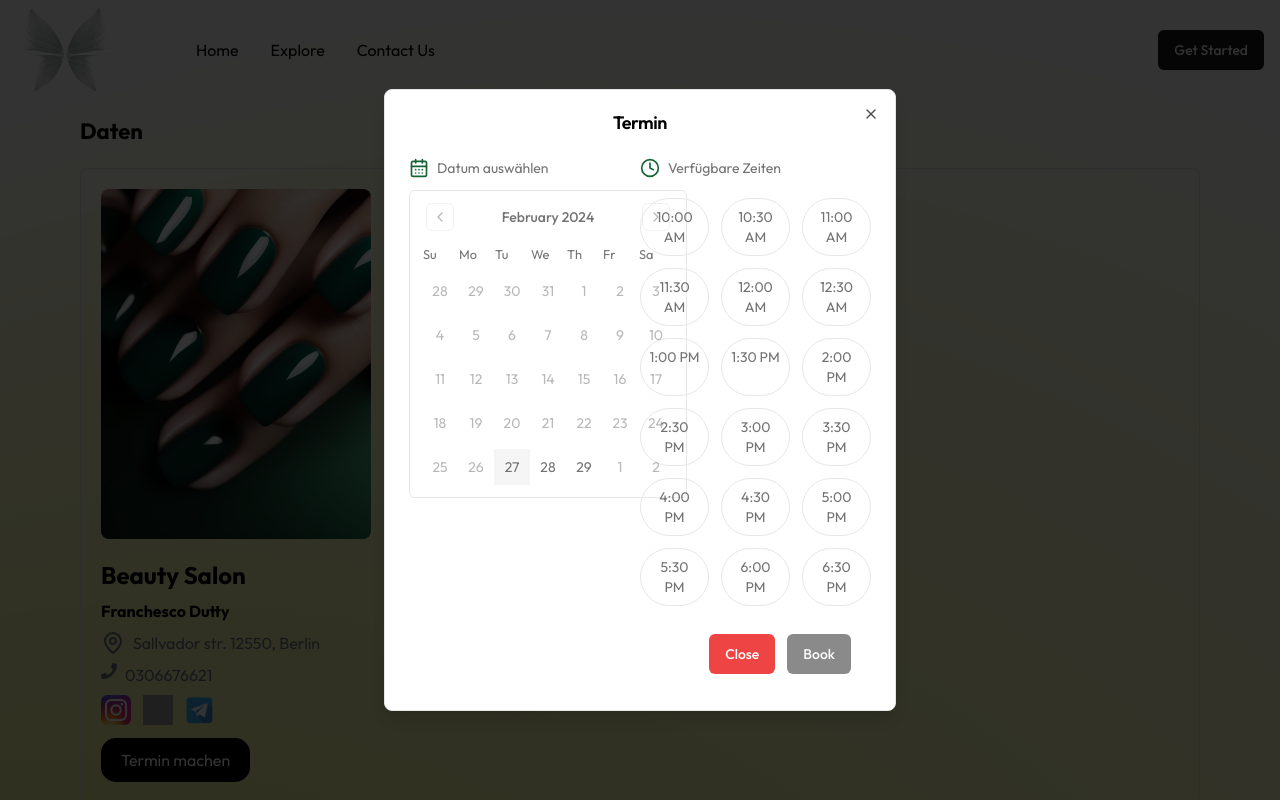
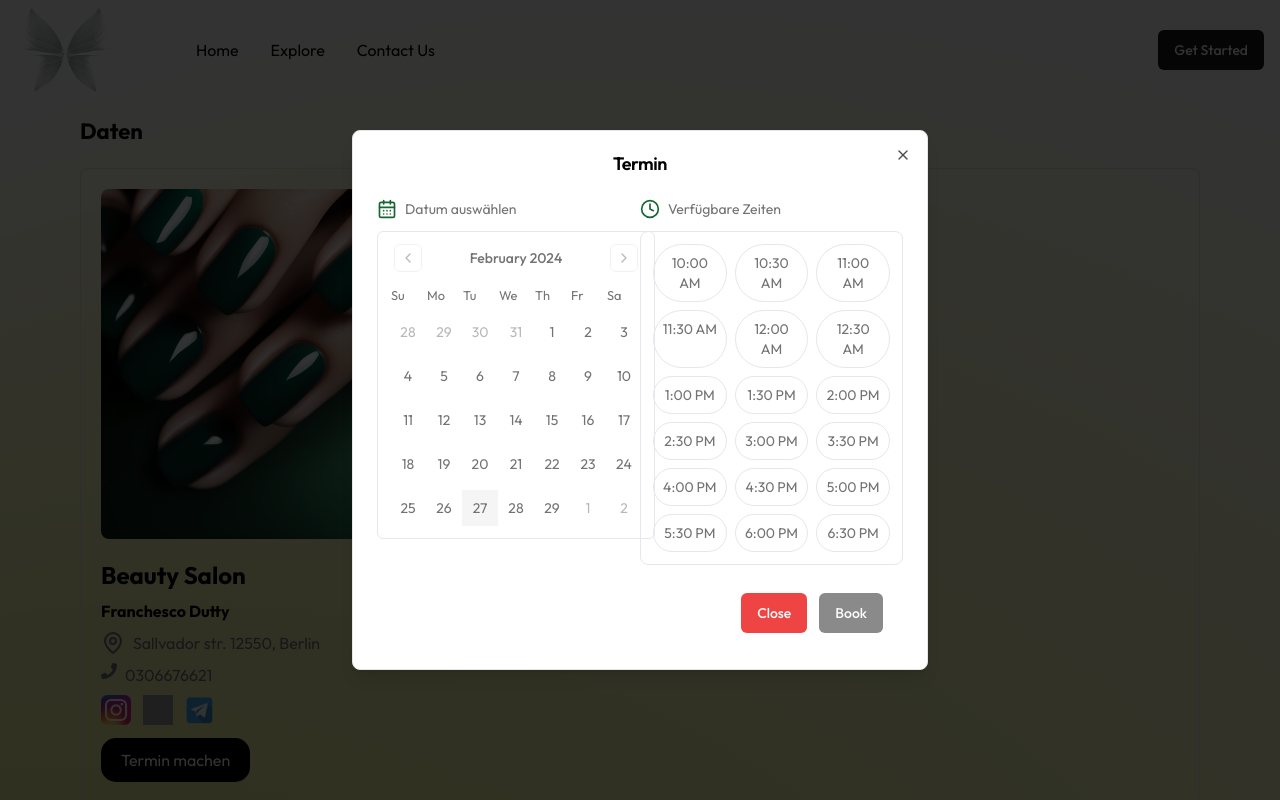
Before and after one commit to d-naumov/beauty_project_front, a Next.js app: page /details/1 in a window 1280 px wide. Both pictures are taken after a click on the button "Termin machen". Shown: the top 800 px of the page. Built offline with nearby package versions, Linux system fonts and the light colour scheme; grey boxes are pictures that could not be loaded.

Commit message:
fix user bookAppointment

```diff
--- a/app/(route)/details/_components/BookAppointment.jsx
+++ b/app/(route)/details/_components/BookAppointment.jsx
@@ -16,18 +16,49 @@ import { CalendarDays } from "lucide-react";
 import { Clock } from "lucide-react";
 import { Button } from "../../../components/ui/button";
 import { toast } from 'sonner';
+import { getTime } from "date-fns";
+
+const BookAppointment = () => {
+  const [date, setDate] = useState(new Date());
+  const [selectedTimeSlot, setSelectedTimeSlot] = useState(null);
+  const [timeSlots, setTimeSlots] = useState([]);
+  const [userId, setUserId] = useState(null);
 
 
+  useEffect(()=>{
+    getTime();
+  },[])
 
-function BookAppointment() {
-  const [date, setDate] = useState(new Date());
-  const [timeSlots, setTimeSlots] = useState([]);
-  const [selectedTimeSlot, setSelectedTimeSlot] = useState(null);
+  useEffect(() => {
+    const currentUser = JSON.parse(sessionStorage.getItem('user'));
+
+    if (!currentUser || !currentUser.accessToken) {
+      console.error("Access token is missing:", currentUser);
+      return;
+    }
+
+    const tokenPayload = currentUser.accessToken.split('.')[1];
+    const decodedToken = JSON.parse(atob(tokenPayload));
+    console.log("Decoded token:", decodedToken);
+
+    if (!decodedToken || !decodedToken.user_id) {
+      console.error("User ID is missing in decoded token:", decodedToken);
+      return;
+    }
+
+    setUserId(decodedToken.user_id);
+  }, []);
 
 
-  useEffect(() => {
-    getTime();
-  }, []);
+  // const isPastDay = (day) => {
+  //   const today = new Date();
+  //   today.setHours(0, 0, 0, 0);
+  //   return day < today;
+  // };
+
+  const isSlotBooking = (time) => {
+    return timeSlots.find(item => item.time === time);
+  };
 
   const getTime = () => {
     const timeList = [];
@@ -52,13 +83,7 @@ function BookAppointment() {
     return day < today;
   };
 
-
-  const isSlotBooking=(time)=> {
-   return timeSlots.find(item=>item.time)
-  }
-
   const saveBooking = async () => {
-
     try {
       if (!selectedTimeSlot) {
         throw new Error("Please select a time slot.");
@@ -66,7 +91,7 @@ function BookAppointment() {
 
       const bookingData = {
         user: {
-          id: 7
+          id: userId
         },
         procedure: {
           id: 1
@@ -83,6 +108,8 @@ function BookAppointment() {
         totalPrice: 0
       };
 
+      console.log("Booking data:", bookingData);
+
       const res = await fetch("/api/bookings", {
         method: "POST",
         headers: {
@@ -90,14 +117,19 @@ function BookAppointment() {
           "accept": "application/json",
         },
         body: JSON.stringify(bookingData),
+
       });
 
-      if (!selectedTimeSlot) throw new Error("Please select a time slot.");
+      if (!res.ok) {
+        throw new Error("Failed to save booking.");
+      }
+
       const data = await res.json();
       console.log("Booking saved for", date, selectedTimeSlot);
       console.log(data);
-        sessionStorage.setItem('user', JSON.stringify(data))
       toast("Booking confirmed", { type: "success" });
+      setSelectedTimeSlot(null);
+      setDate(new Date());
     } catch (error) {
       console.error("Error booking appointment:", error);
       toast(error.message, { type: "error" });
@@ -114,8 +146,7 @@ function BookAppointment() {
           color: "#fff",
           borderRadius: "15px",
           marginTop: "5px",
-          }}
-        >
+        }}>
           Termin machen
         </div>
       </DialogTrigger>
@@ -136,18 +167,18 @@ function BookAppointment() {
                   mode="single"
                   selected={date}
                   onSelect={setDate}
-                disabled={isPastDay}
-                className="rounded-md border"/>
+                  disabled={isPastDay(date)} // Передаем дату в функцию isPastDay
+                  className="rounded-md border" />
               </div>
 
               <div>
                 <div className="mt-3 md:mt-0">
-                  <h2 className="flex gap-2 items-center mb-5">
+                  <h2 className="flex gap-2 items-center mb-3">
                     <Clock className="text-green-800 h-5 w-5" />
                     Verfügbare Zeiten
                   </h2>
 
-                  <div className="grid grid-cols-3 gap-3">
+                  <div className="grid grid-cols-3 gap-2 border rounded-lg p-3">
                     {timeSlots?.map((item, index) => (
                       <h2
                         key={index}
@@ -155,7 +186,7 @@ function BookAppointment() {
                         onClick={() => setSelectedTimeSlot(item.time)}
                         className={`p-2 border rounded-full text-center
                           hover:bg-green-600 hover:text-white cursor-pointer
-                          ${item.time === selectedTimeSlot && "bg-green-600 text-white" }`}>
+                          ${item.time === selectedTimeSlot && "bg-green-600 text-white"}`}>
                         {item.time}
                       </h2>
                     ))}
@@ -166,12 +197,11 @@ function BookAppointment() {
           </DialogDescription>
         </DialogHeader>
 
-
         <DialogFooter className="flex justify-between mr-5">
           <DialogClose asChild>
             <div >
               <Button className="m-3" variant="destructive" >Close</Button>
-              <Button onClick={saveBooking} disabled={!(date&&selectedTimeSlot)}>Book</Button>
+              <Button onClick={saveBooking} disabled={!(date && selectedTimeSlot)}>Book</Button>
             </div>
           </DialogClose>
         </DialogFooter>
--- a/app/(route)/profile/page.jsx
+++ b/app/(route)/profile/page.jsx
@@ -16,7 +16,7 @@ const ProfilePage = () => {
 
     if (!currentUser || !currentUser.accessToken) {
       console.error("Access token is missing:", currentUser);
-      return; // Добавляем возврат из функции, если токен отсутствует
+      return;
     }
 
     const tokenPayload = currentUser.accessToken.split('.')[1];
@@ -25,7 +25,7 @@ const ProfilePage = () => {
 
     if (!decodedToken || !decodedToken.roles) {
       console.error("User roles are missing in decoded token:", decodedToken);
-      return; // Добавляем возврат из функции, если роли пользователя отсутствуют
+      return;
     }
     setUserName(decodedToken.firstName);
     setUserLastName(decodedToken.lastName);
@@ -33,7 +33,7 @@ const ProfilePage = () => {
     setUserEmail(decodedToken.sub);
   }, []);
 
-  // Проверяем, есть ли у пользователя роли перед отображением профиля
+
   if (!userRoles) {
     return <div>Loading...</div>;
   }
--- a/app/components/ui/dialog.jsx
+++ b/app/components/ui/dialog.jsx
@@ -31,7 +31,7 @@ const DialogContent = React.forwardRef(({ className, children, ...props }, ref)
     <DialogPrimitive.Content
       ref={ref}
       className={cn(
-        "fixed left-[50%] top-[50%] z-50 grid w-full max-w-lg translate-x-[-50%] translate-y-[-50%] gap-4 border border-neutral-200 bg-white p-6 shadow-lg duration-200 data-[state=open]:animate-in data-[state=closed]:animate-out data-[state=closed]:fade-out-0 data-[state=open]:fade-in-0 data-[state=closed]:zoom-out-95 data-[state=open]:zoom-in-95 data-[state=closed]:slide-out-to-left-1/2 data-[state=closed]:slide-out-to-top-[48%] data-[state=open]:slide-in-from-left-1/2 data-[state=open]:slide-in-from-top-[48%] sm:rounded-lg dark:border-neutral-800 dark:bg-neutral-950",
+        "fixed left-[50%] top-[50%] z-50 grid w-full max-w-xl translate-x-[-50%] translate-y-[-50%] gap-4 border border-neutral-200 bg-white p-6 shadow-lg duration-200 data-[state=open]:animate-in data-[state=closed]:animate-out data-[state=closed]:fade-out-0 data-[state=open]:fade-in-0 data-[state=closed]:zoom-out-95 data-[state=open]:zoom-in-95 data-[state=closed]:slide-out-to-left-1/2 data-[state=closed]:slide-out-to-top-[48%] data-[state=open]:slide-in-from-left-1/2 data-[state=open]:slide-in-from-top-[48%] sm:rounded-lg dark:border-neutral-800 dark:bg-neutral-950",
         className
       )}
       {...props}>
```
Lines whose indentation alone changed are shown as unchanged.
